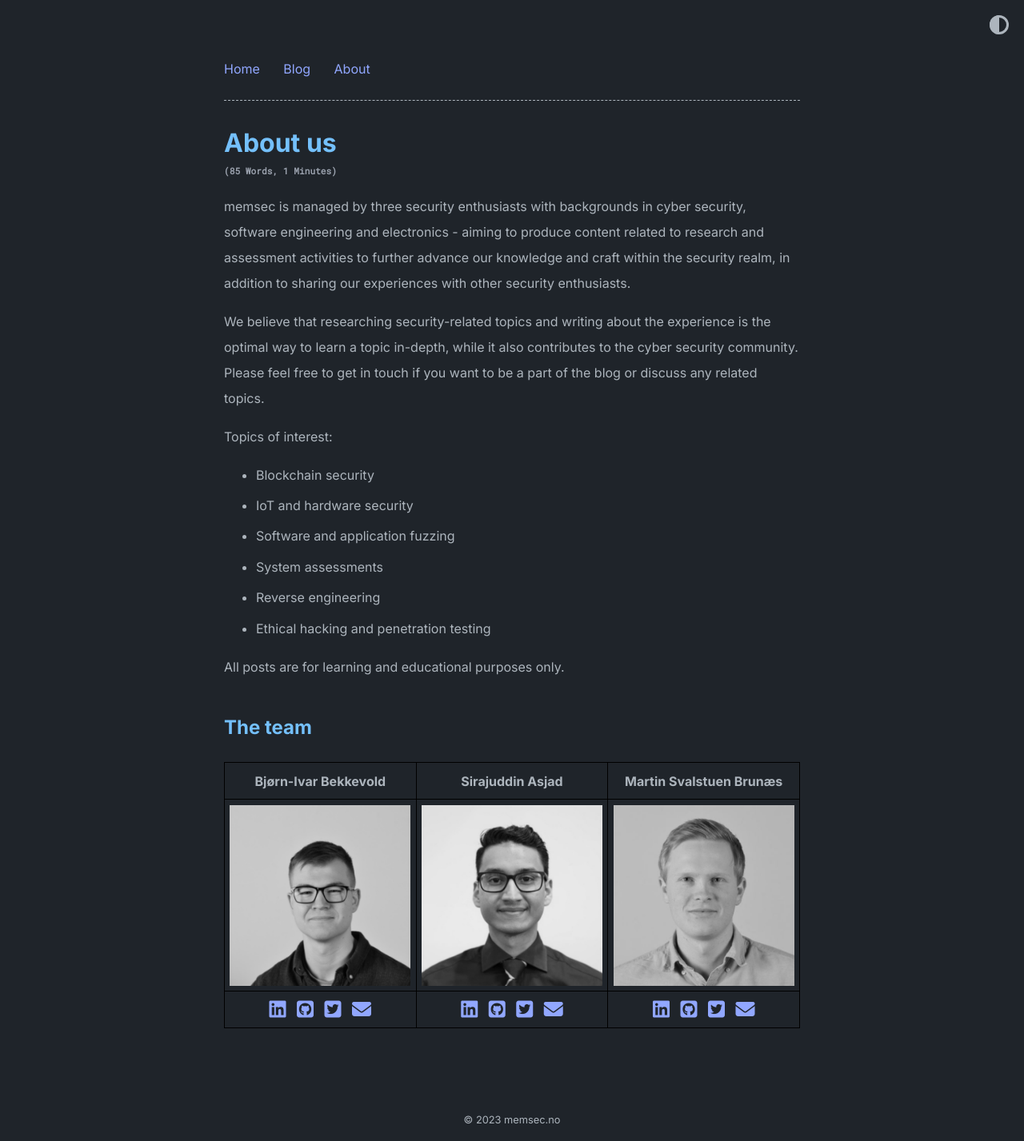
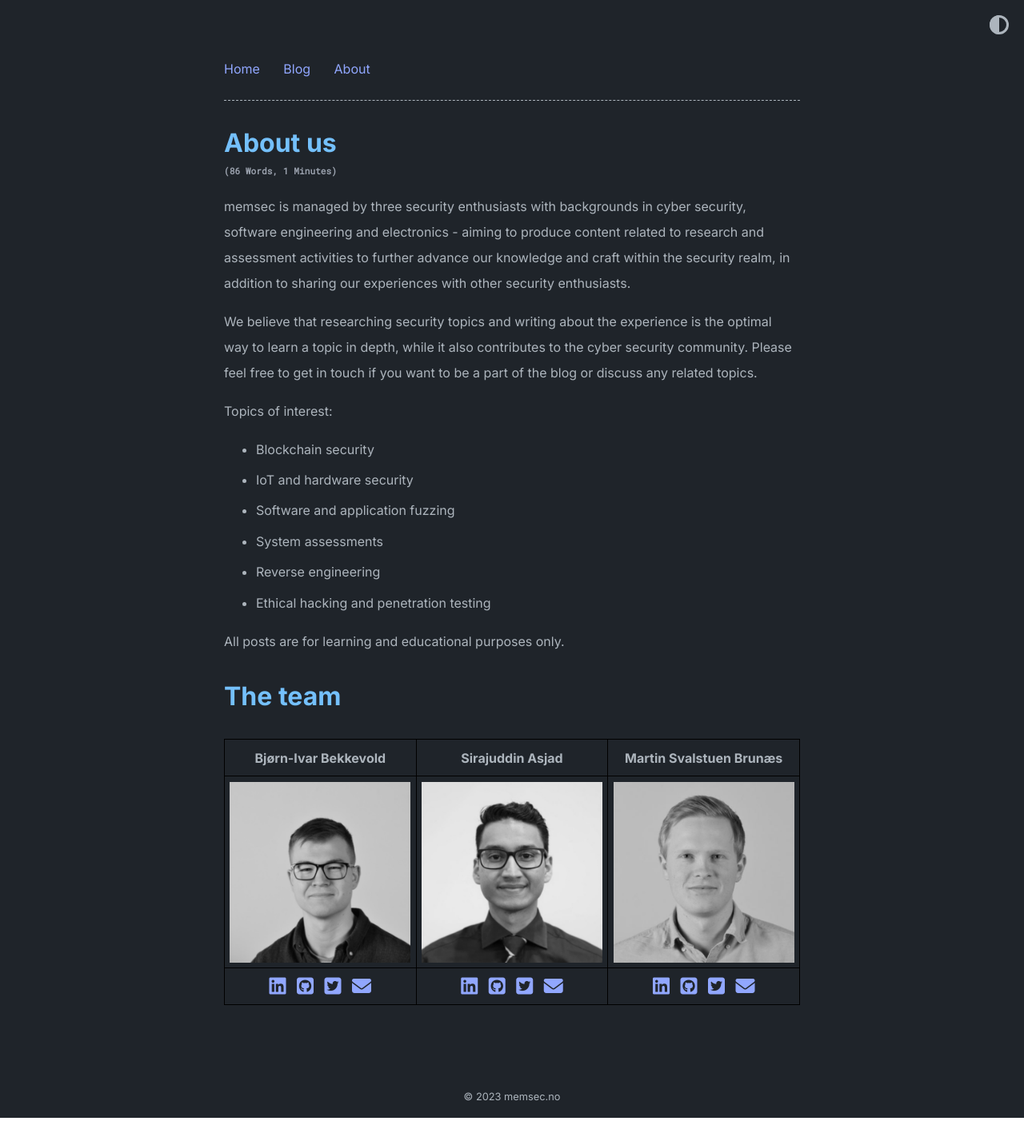
Before and after one commit to memsecno/memsec.no, a Jekyll site: the page built from about.md, in a window 1280 px wide. Shown: the whole page at 80% size. Built offline with Jekyll 4.4.1, drawn with Linux system fonts in a browser that asks for light colours; nearby versions of some CDN libraries; after the commit the page ends 1398 px from its top, so only the background shows below that.

Commit message:
Update about.md

```diff
--- a/about.md
+++ b/about.md
@@ -5,7 +5,7 @@ title: About us
 
 memsec is managed by three security enthusiasts with backgrounds in cyber security, software engineering and electronics - aiming to produce content related to research and assessment activities to further advance our knowledge and craft within the security realm, in addition to sharing our experiences with other security enthusiasts.
 
-We believe that researching security-related topics and writing about the experience is the optimal way to learn a topic in-depth, while it also contributes to the cyber security community. Please feel free to get in touch if you want to be a part of the blog or discuss any related topics.
+We believe that researching security topics and writing about the experience is the optimal way to learn a topic in depth, while it also contributes to the cyber security community. Please feel free to get in touch if you want to be a part of the blog or discuss any related topics.
 
 Topics of interest:
 - Blockchain security
@@ -17,7 +17,7 @@ Topics of interest:
 
 All posts are for learning and educational purposes only.
 
-## The team
+# The team
 
 | Bjørn-Ivar Bekkevold | Sirajuddin Asjad | Martin Svalstuen Brunæs |
 | :-: | :-: | :-: |
```
